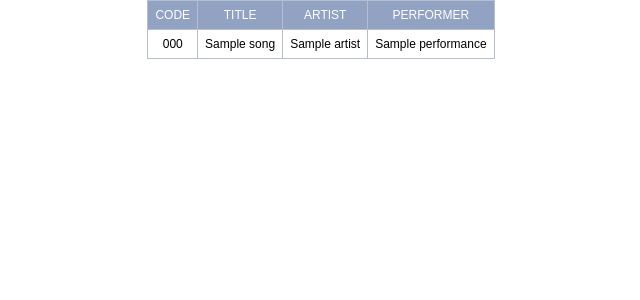
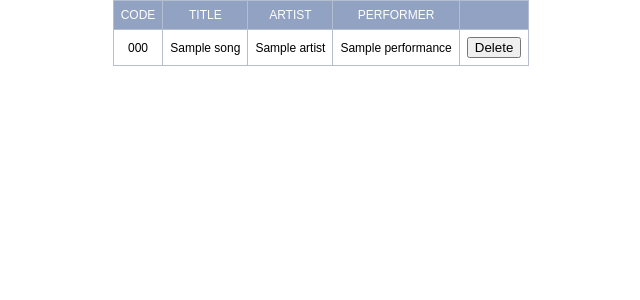
Before and after one commit to cpadiernos/karaokenight, a Flask app: page /performances/ in a window 1280 px wide. Shown: the part 42-342 px from the top of the page, without its empty margins (319-959 px from the left). Run offline with Flask 2, Linux system fonts and the light colour scheme; tables that the repository leaves empty hold one stand-in row (values such as "Sample post").

Commit message:
Add basic delete

```diff
--- a/app/routes.py
+++ b/app/routes.py
@@ -41,3 +41,10 @@ def add_song():
 def view_performances():
     performances = Performance.query.all()
     return render_template('performance_list.html', performances=performances)
+
+@app.route('/performances/<id>/delete/', methods=['POST'])
+def delete_performance(id):
+    performance = Performance.query.filter_by(id=id).first()
+    db.session.delete(performance)
+    db.session.commit()
+    return redirect(url_for('view_performances'))
--- a/app/templates/performance_list.html
+++ b/app/templates/performance_list.html
@@ -9,6 +9,7 @@
               <td class="col-head">TITLE</td>
               <td class="col-head">ARTIST</td>
               <td class="col-head">PERFORMER</td>
+              <td class="col-head"></td>
             </tr>
           </thead>
           <tbody>
@@ -18,6 +19,11 @@
                 <td>{{ performance.song.title }}</td>
                 <td>{% for artist in performance.song.artists %} {{ artist }}{% if not loop.last %}, {% endif %}{% endfor %}</td>
                 <td>{{ performance.name }}</td>
+                <td>
+                <form action="/performances/{{ performance.id }}/delete/" method="post">
+                  <button type="submit">Delete</button>
+                </form>
+                </td>
               </tr>
             {% endfor %}
           </tbody>
```
